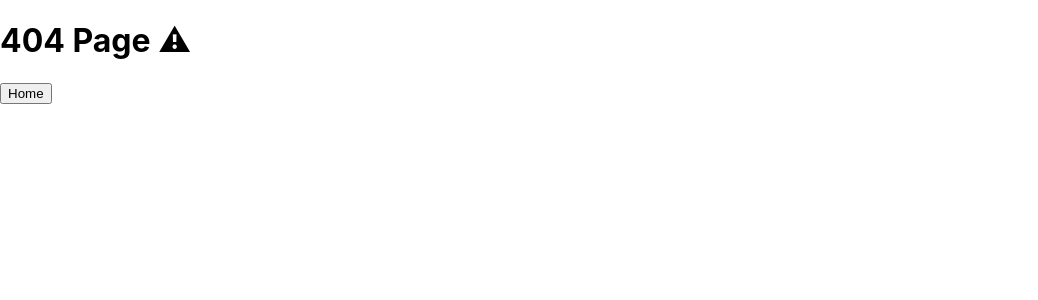
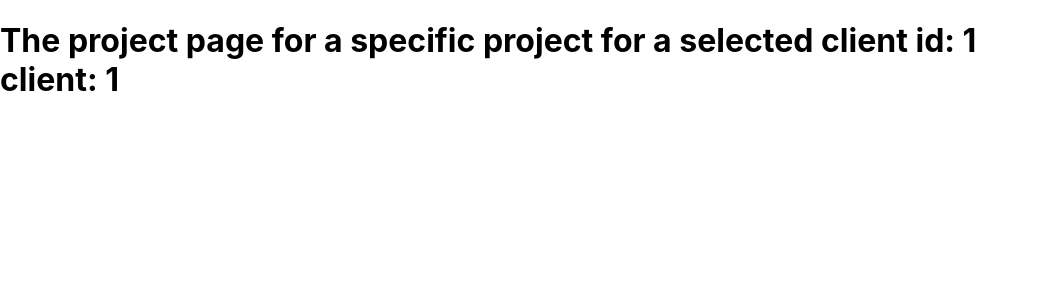
Before and after one commit to birkan-dogan/learning-nextjs, a Next.js app: page /clients/1/1 in a window 1280 px wide. Before the commit this address had no page. Shown: the top 300 px of the page, without its empty margins (0-1038 px from the left). Built offline with nearby package versions, Linux system fonts and the light colour scheme.

Commit message:
reviewing dynamic routing

```diff
--- /dev/null
+++ b/pages/clients/[id]/[clientprojectid].js
@@ -0,0 +1,19 @@
+import { useRouter } from "next/router";
+
+const SelectedClientProjectPage = () => {
+  const router = useRouter();
+  const { id, clientprojectid } = router.query;
+  return (
+    <div>
+      <h1>
+        The project page for a specific project for a selected client id: {id}{" "}
+        <br />
+        client: {clientprojectid}
+      </h1>
+    </div>
+  );
+};
+export default SelectedClientProjectPage;
+
+// this page will be visible when the url like this: http://localhost:3000/clients/id/clientprojectid
+// all these pages we can get access to the concrete values entered in the url by using useRouter hook
```
Also changed, not shown: pages/clients/[id]/index.js (added, +11 -0 lines), pages/clients/index.js (added, +11 -0 lines), pages/portfolio/[projectid].js (added, +17 -0 lines), pages/portfolio/index.js (added, +10 -0 lines), pages/portfolio/list.js (added, +10 -0 lines).
